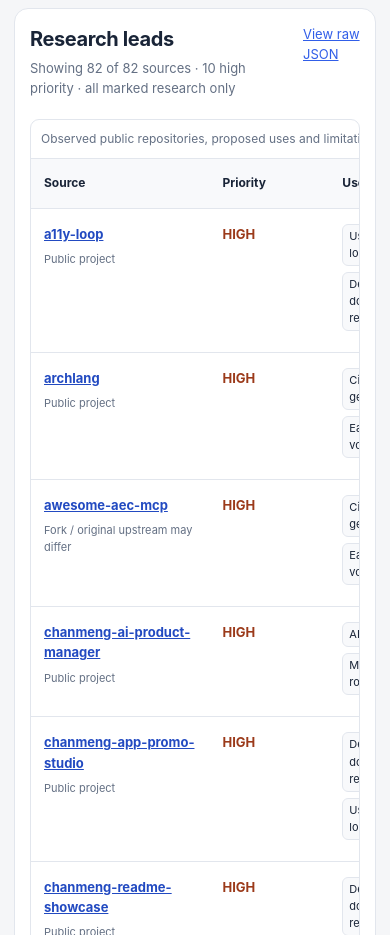
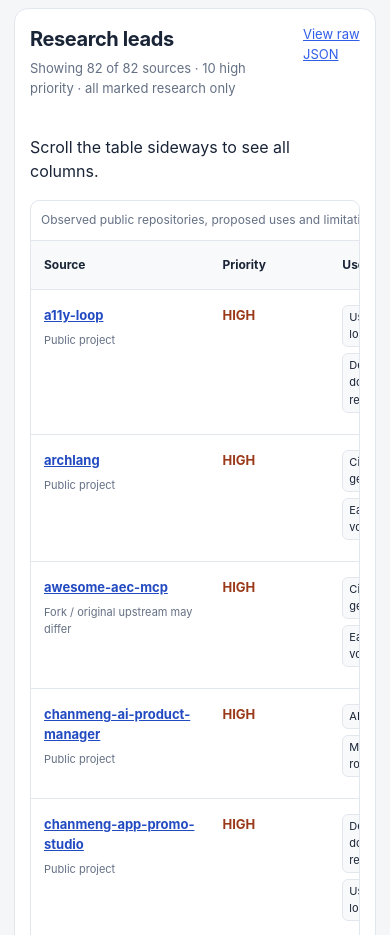
Before and after one commit to taiduc1302/design-reference-library, a website with bundled scripts: page gallery/opportunities.html in a window 390 px wide. Shown: the part 940-1875 px from the top of the page. Built offline with nearby package versions, Linux system fonts and the light colour scheme.

Commit message:
fix(gallery): harden local research browser QA and responsive UX

```diff
--- a/gallery/opportunities.html
+++ b/gallery/opportunities.html
@@ -78,7 +78,8 @@
         </div>
         <a href="../catalog/chanmeng666-opportunity-matrix.json">View raw JSON</a>
       </div>
-      <div class="table-region" tabindex="0" role="region" aria-label="Scrollable research results">
+      <p id="table-scroll-hint" class="scroll-hint">Scroll the table sideways to see all columns.</p>
+      <div class="table-region" tabindex="0" role="region" aria-label="Scrollable research results" aria-describedby="table-scroll-hint">
         <table>
           <caption>Observed public repositories, proposed uses and limitations. Ranked high to low.</caption>
           <thead><tr><th scope="col">Source</th><th scope="col">Priority</th><th scope="col">Useful for</th><th scope="col">Research note</th></tr></thead>
```
